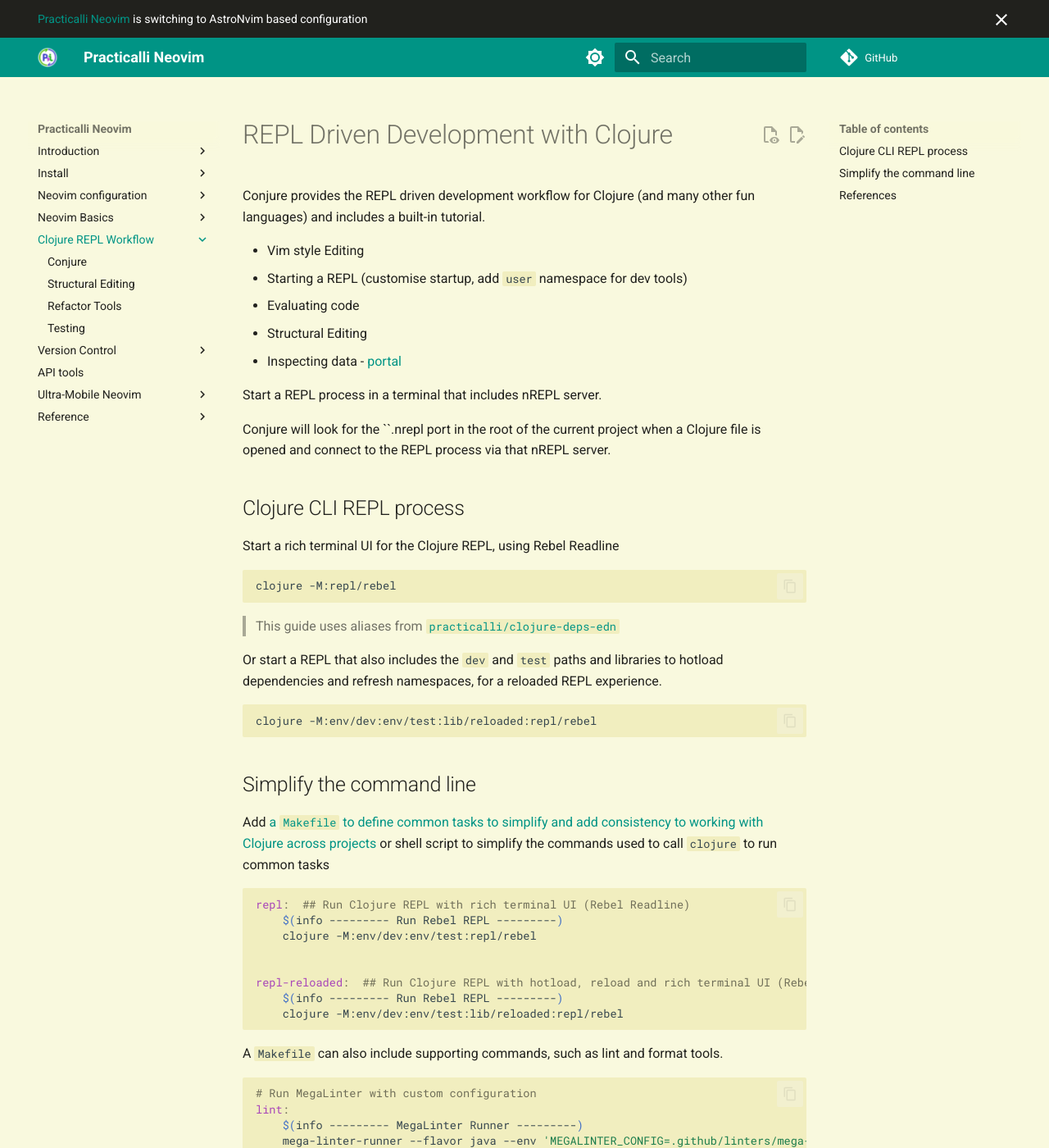
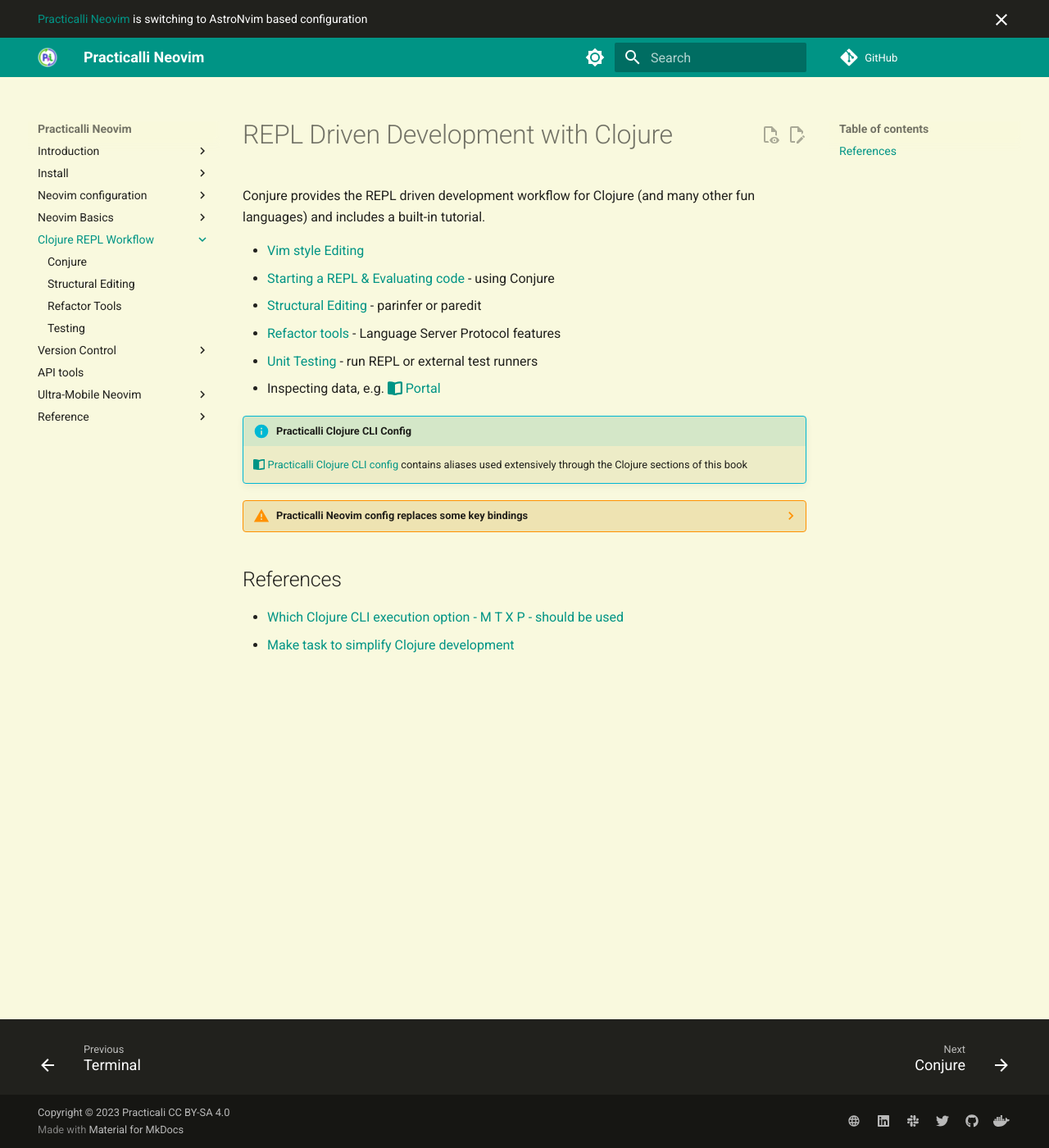
Before and after one commit to practicalli/neovim, an MkDocs documentation site: the page built from docs/repl-driven-development/index.md, in a window 1280 px wide and 1400 px high. Shown: the whole window at 82% size. Built offline with MkDocs 1.6.1 and Material for MkDocs 9.7.7, drawn with Linux system fonts in a browser that asks for light colours; plug-ins that fetch from the network failed and are left out; comment, search, counter and statistics services are not loaded; some of the changed text lies outside the part shown.

Commit message:
repl: simplify intro page, adding links to new sections
- move content to specific sections
- add links to each section

````diff
--- a/docs/repl-driven-development/index.md
+++ b/docs/repl-driven-development/index.md
@@ -2,64 +2,23 @@
 
 Conjure provides the REPL driven development workflow for Clojure (and many other fun languages) and includes a built-in tutorial.
 
-- Vim style Editing
-- Starting a REPL (customise startup, add `user` namespace for dev tools)
-- Evaluating code
-- Structural Editing
-- Inspecting data - [portal](https://github.com/djblue/portal){target=_blank}
-
-Start a REPL process in a terminal that includes nREPL server.
-
-Conjure will look for the ``.nrepl port in the root of the current project when a Clojure file is opened and connect to the REPL process via that nREPL server.
+- [Vim style Editing](/neovim/neovim-basics/multi-modal-editing/)
+- [Starting a REPL & Evaluating code](conjure/) - using Conjure
+- [Structural Editing](structural-editing/) - parinfer or paredit
+- [Refactor tools](refactor-tools/) - Language Server Protocol features
+- [Unit Testing](testing/) - run REPL or external test runners
+- Inspecting data, e.g. [:fontawesome-solid-book-open: Portal](https://practical.li/clojure/data-inspector/portal/){target=_blank}
 
 
-## Clojure CLI REPL process
-
-Start a rich terminal UI for the Clojure REPL, using Rebel Readline
-
-```
-clojure -M:repl/rebel
-```
-
-> This guide uses aliases from [`practicalli/clojure-deps-edn`](https://github.com/practicalli/clojure-deps-edn){target=_blank}
+!!! INFO "Practicalli Clojure CLI Config"
+    [:fontawesome-solid-book-open: Practicalli Clojure CLI config](https://practical.li/clojure/clojure-cli/practicalli-config/){target=_blank} contains aliases used extensively through the Clojure sections of this book
 
 
-Or start a REPL that also includes the `dev` and `test` paths and libraries to hotload dependencies and refresh namespaces, for a reloaded REPL experience.
+??? WARNING "Practicalli Neovim config replaces some key bindings"
+    [practicalli/neovim-config-redux](https://github.com/practicalli/neovim-config-redux){target=_blank} replaces several key bindings to make them consistent with other Clojure editors
 
-```
-clojure -M:env/dev:env/test:lib/reloaded:repl/rebel
-```
-
-## Simplify the command line
-
-Add [a `Makefile` to define common tasks to simplify and add consistency to working with Clojure across projects](https://practical.li/blog/posts/make-clojure-tasks-simple-and-consistent/){target=_blank}  or shell script to simplify the commands used to call `clojure` to run common tasks
-
-```Makefile
-repl:  ## Run Clojure REPL with rich terminal UI (Rebel Readline)
-    $(info --------- Run Rebel REPL ---------)
-    clojure -M:env/dev:env/test:repl/rebel
-
-
-repl-reloaded:  ## Run Clojure REPL with hotload, reload and rich terminal UI (Rebel Readline)
-    $(info --------- Run Rebel REPL ---------)
-    clojure -M:env/dev:env/test:lib/reloaded:repl/rebel
-```
-
-A `Makefile` can also include supporting commands, such as lint and format tools.
-
-```Makefile
-# Run MegaLinter with custom configuration
-lint:
-    $(info --------- MegaLinter Runner ---------)
-    mega-linter-runner --flavor java --env 'MEGALINTER_CONFIG=.github/linters/mega-linter.yml'
-```
-
-!!! HINT "Practicalli Makefile"
-    [practicalli/dotfiles/Makefile](https://github.com/practicalli/dotfiles/blob/main/Makefile){target=_blank} contains tasks for Clojure development, including running a REPL, preparing dependencies, building an uberjar, lint & format Clojure and configuration files.
-
-    Docker related tasks to build, run and compose common images and containers are also included.
 
 ## References
 
 * [Which Clojure CLI execution option - M T X P - should be used](https://practical.li/blog/posts/clojure-which-execution-option-to-use/)
-* [Using a Makefile to simplify Clojure development tasks](https://practical.li/blog/posts/make-clojure-tasks-simple-and-consistent/)
+* [Make task to simplify Clojure development](https://practical.li/engineering-playbook/build-tool/make/)
````
